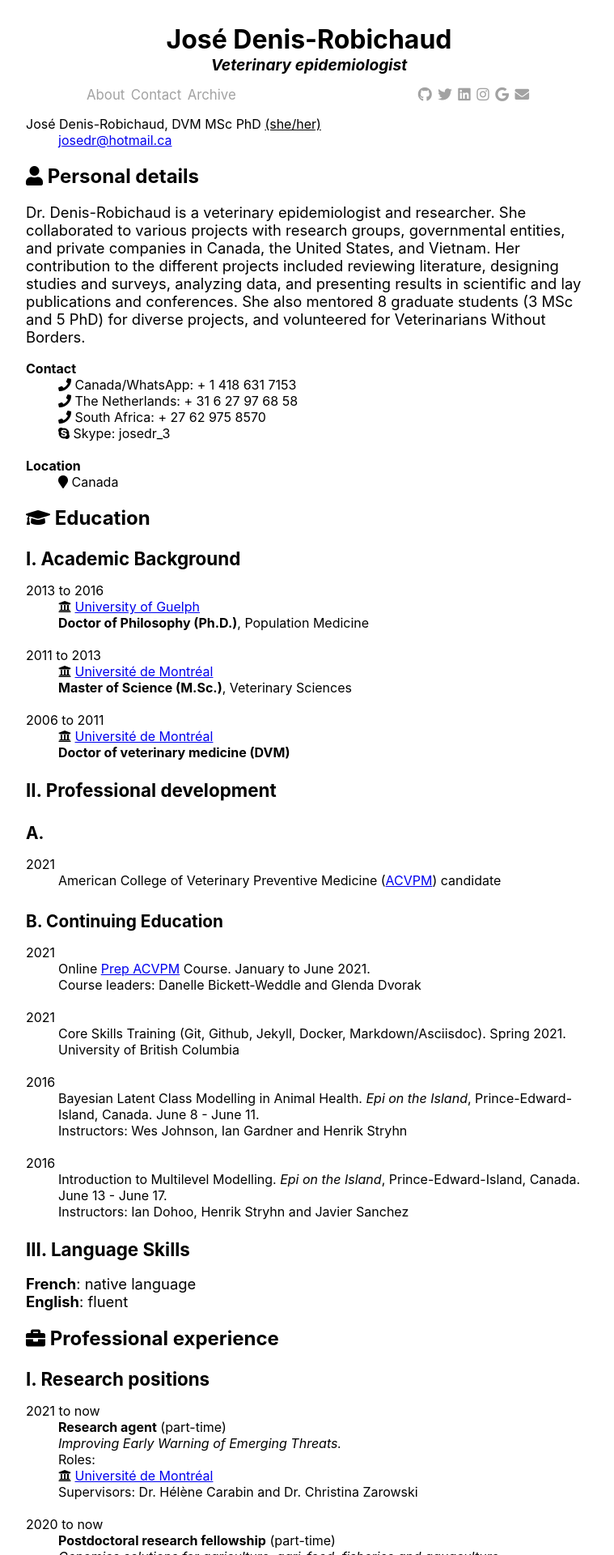
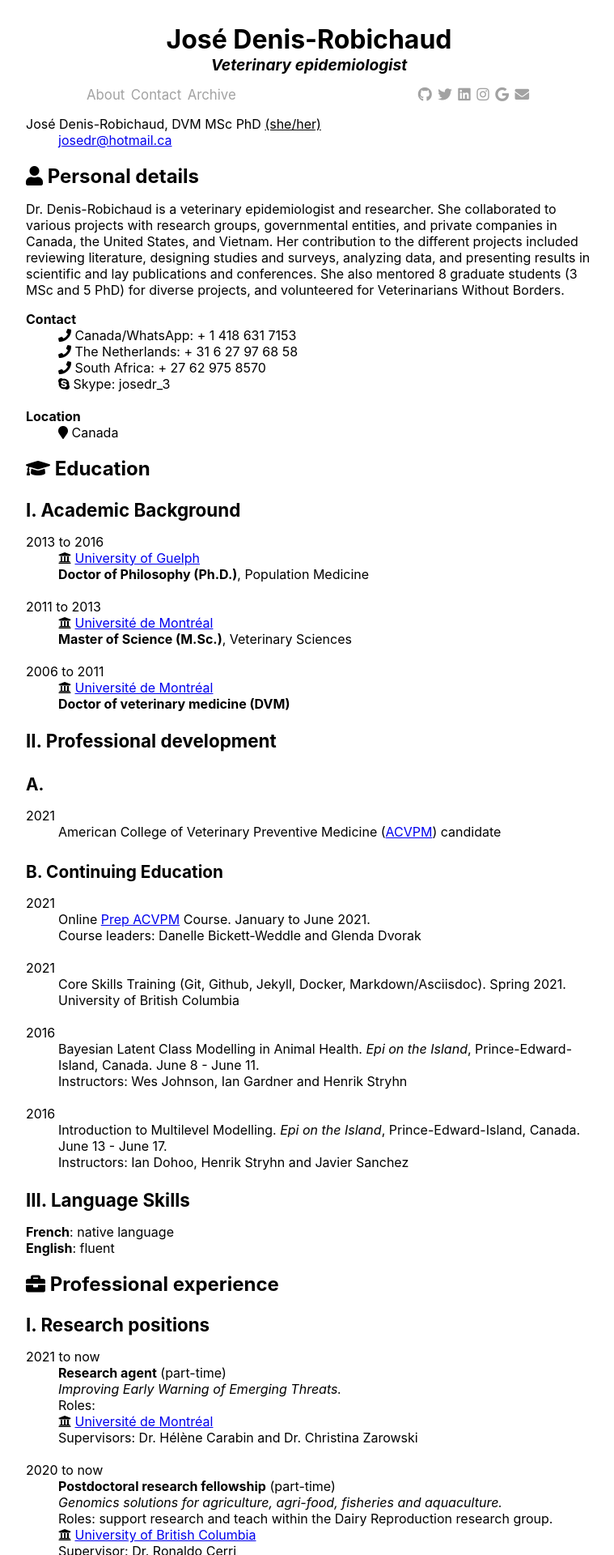
Before and after one commit to PandaSekh/Jekyll-YAMT, a Jekyll site: the page built from about.md, in a window 1280 px wide. Shown: the top 1920 px of the page at 81% size, without its empty margins (258-1017 px from the left). Built offline with Jekyll 4.4.1, drawn with Linux system fonts in a browser that asks for light colours; nearby versions of some CDN libraries.

Commit message:
Update typography.scss

```diff
--- a/_sass/typography.scss
+++ b/_sass/typography.scss
@@ -10,7 +10,7 @@ h1, h2, h3, h4, h5, h6{
 
 p, ul, ol{
     li{
-      font-size: 1.15rem;
+      font-size: 1.0rem;
     }
 }
 
@@ -29,7 +29,7 @@ h5{
 }
 
 p{
-    font-size: 1.15rem;
+    font-size: 1.0rem;
 }
 
 //System stack for everything
```
